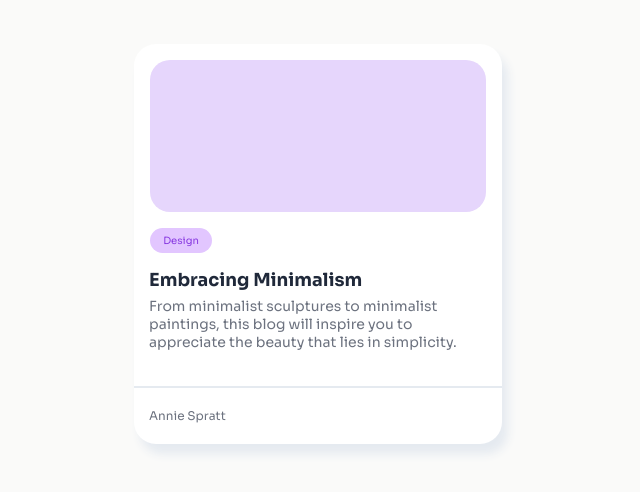
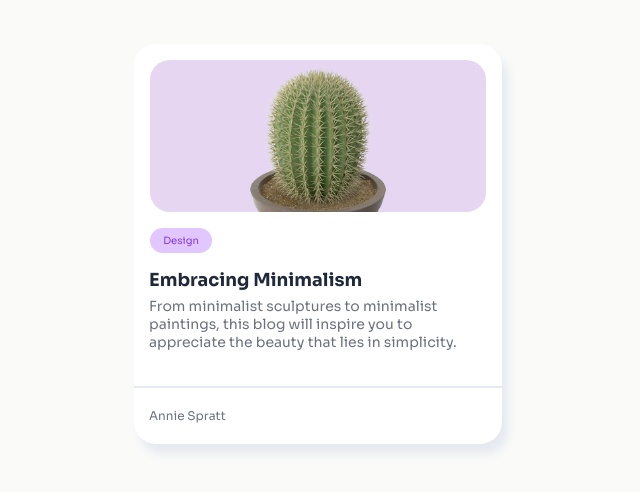
Before and after one commit to prem-thatikonda29/HTML-CSS-Components-Design, a plain HTML site: page Minimal Blog Card/index.html in a window 1280 px wide. Shown: the part 156-648 px from the top of the page, without its empty margins (322-962 px from the left). Drawn offline with Linux system fonts and the light colour scheme.

Commit message:
added bg image

```diff
--- a/Minimal Blog Card/style.css
+++ b/Minimal Blog Card/style.css
@@ -30,7 +30,7 @@
     margin: 15px;
     height: 152px;
     border-radius: 20px;
-    /* background-image: url("cactus.png"); */
+    background-image: url("cactus.png");
     background-position: 50% 20%;
     background-repeat: no-repeat;
     background-size: cover;
```
